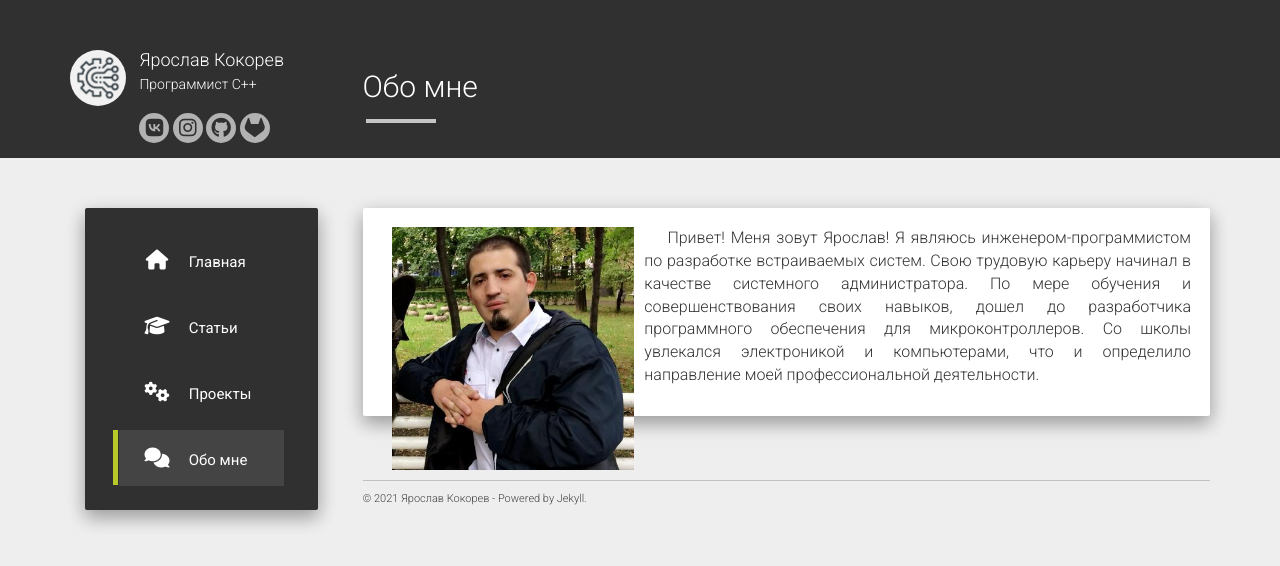
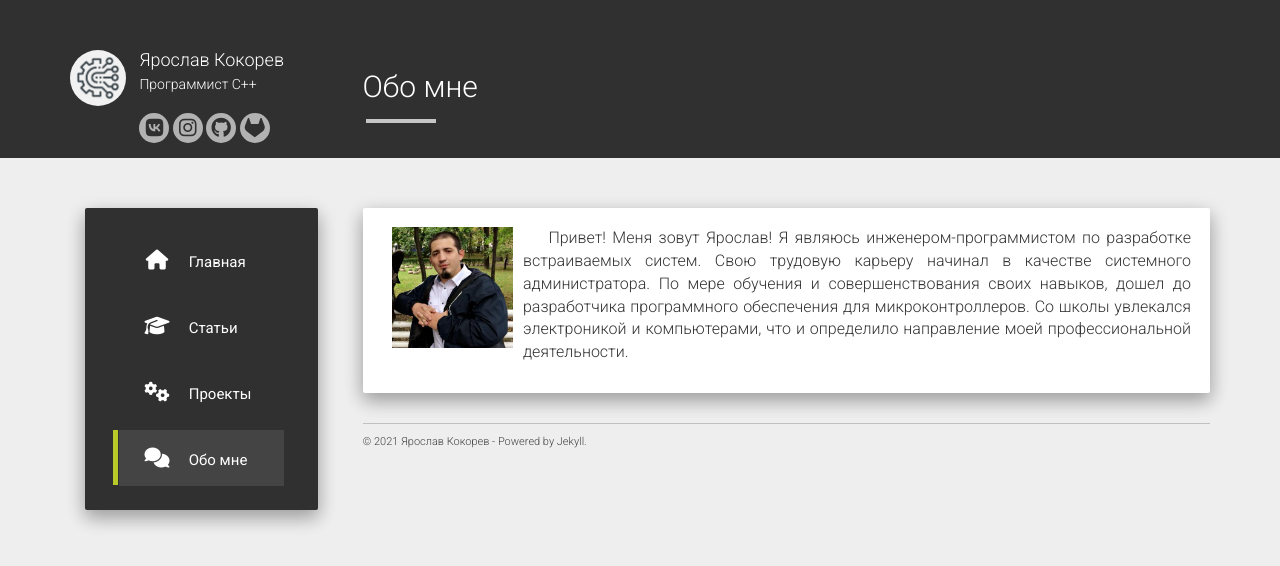
Before and after one commit to Kokorev92/Kokorev92.github.io, a Jekyll site: the page built from about.md, in a window 1280 px wide. Shown: the top 566 px of the page. Built offline with Jekyll 4.4.1, drawn with Linux system fonts in a browser that asks for light colours; nearby versions of some CDN libraries.

Commit message:
[wip] MN: пока что уменьшил размер изображения

```diff
--- a/about.md
+++ b/about.md
@@ -4,4 +4,4 @@ title: Обо мне
 permalink: /about/
 ---
 
- <p><img src="/static/about/ava.jpg" width="30%" style="float:left; margin:0 10px;"/>&nbsp;&nbsp;&nbsp;&nbsp;Привет! Меня зовут Ярослав! Я являюсь инженером-программистом по разработке встраиваемых систем. Свою трудовую карьеру начинал в качестве системного администратора. По мере обучения и совершенствования своих навыков, дошел до разработчика программного обеспечения для микроконтроллеров. Со школы увлекался электроникой и компьютерами, что и определило направление моей профессиональной деятельности. </p>
+ <p><img src="/static/about/ava.jpg" width="15%" style="float:left; margin:0 10px;"/>&nbsp;&nbsp;&nbsp;&nbsp;Привет! Меня зовут Ярослав! Я являюсь инженером-программистом по разработке встраиваемых систем. Свою трудовую карьеру начинал в качестве системного администратора. По мере обучения и совершенствования своих навыков, дошел до разработчика программного обеспечения для микроконтроллеров. Со школы увлекался электроникой и компьютерами, что и определило направление моей профессиональной деятельности. </p>
```
